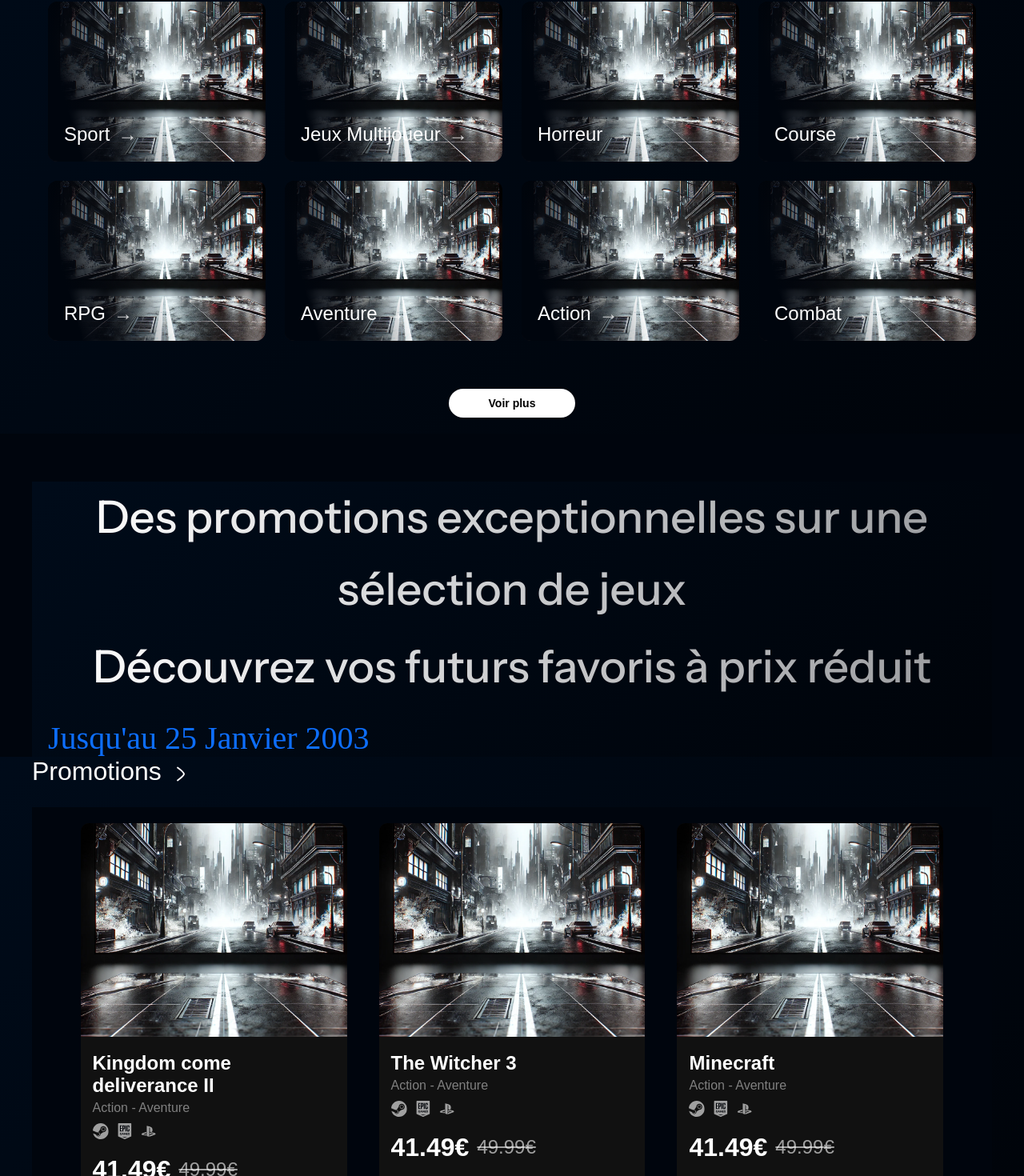
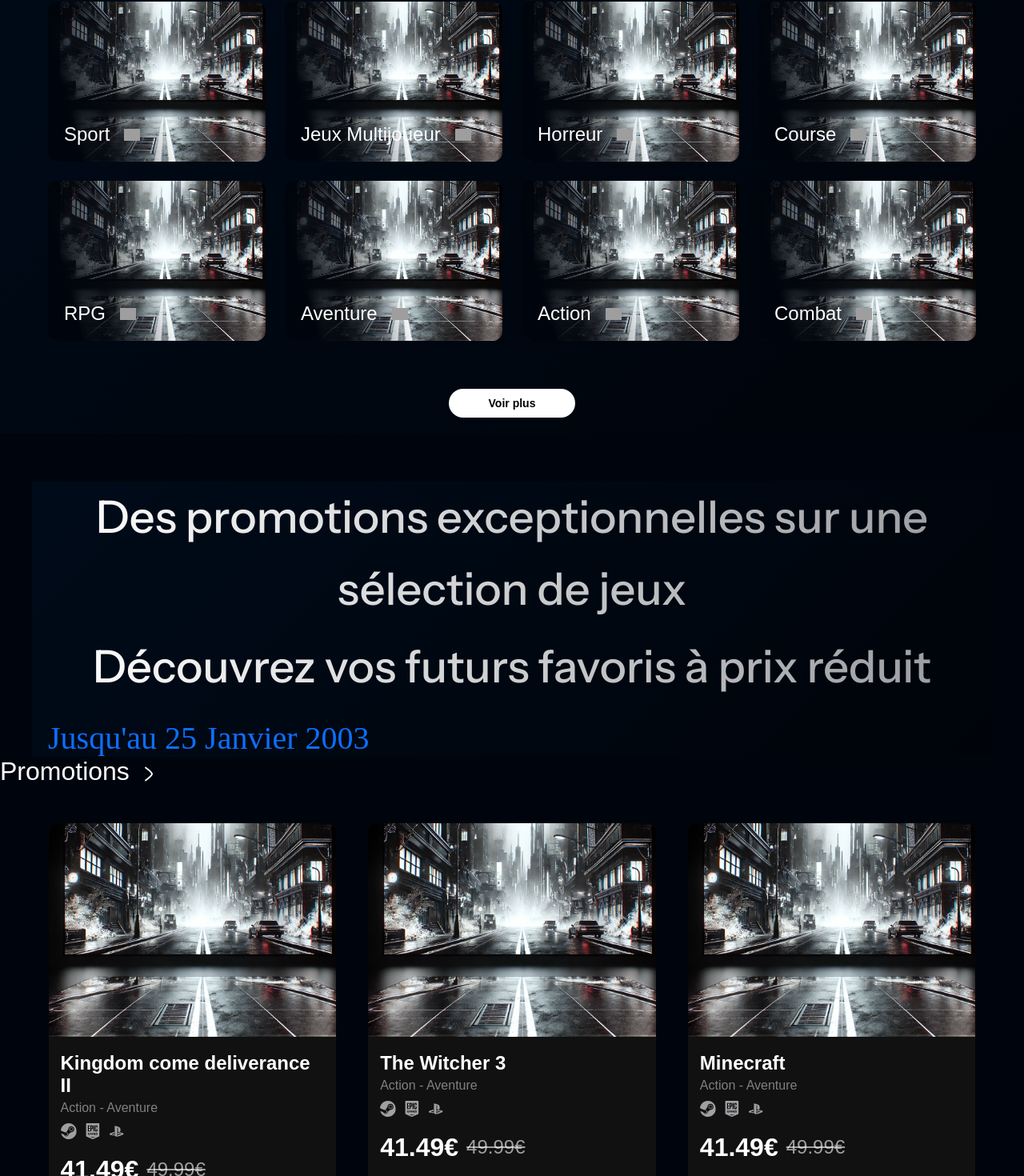
Before and after one commit to freelancersProjects/Aevoria-front, a React (Vite) app: page / in a window 1280 px wide. Shown: the part 2483-3953 px from the top of the page at 80% size. Built offline with nearby package versions, Linux system fonts and the light colour scheme; grey boxes are pictures that could not be loaded.

Commit message:
modification de la couleur de fond

```diff
--- a/src/components/AEV/AEV.CategoriesCard/CategoryCard.jsx
+++ b/src/components/AEV/AEV.CategoriesCard/CategoryCard.jsx
@@ -1,5 +1,6 @@
 import React from "react";
 import "./CategoryCard.scss";
+import ArrowCategorie from "../../../../dist/assets/svg/arrowCategorie.svg";
 
 const CategoryCard = ({ image, title }) => {
   return (
@@ -8,7 +9,7 @@
       <div className="category-overlay">
         <div className="category-title">
           <h3>{title}</h3>
-          <span>→</span>
+          <img src={ArrowCategorie} alt="Arrow" className="arrow-icon" />
         </div>
       </div>
     </div>
--- a/src/components/AEV/AEV.CategoriesCard/CategoryCard.scss
+++ b/src/components/AEV/AEV.CategoriesCard/CategoryCard.scss
@@ -47,3 +47,9 @@
       }
     }
   }
+
+.arrow-icon {
+  width: 20px;
+  height: auto;
+  margin-left: 8px;
+}
--- a/src/pages/Home/Home.jsx
+++ b/src/pages/Home/Home.jsx
@@ -98,12 +98,8 @@
         </p>
         <span style={{ fontFamily: 'Montserrat', fontSize: '40px' }}><span style={{ color: '#0D6EFD' }}>Jusqu'au 25 Janvier 2003</span></span>
       </div>
-
-      <div className='container-fluid'>
-        <SectionTitle text="Promotions" />
-        <Promotions />
-      </div>
-
+      <SectionTitle text="Promotions" />
+      <Promotions />
     </>
   );
 };
--- a/src/pages/Home/Home.scss
+++ b/src/pages/Home/Home.scss
@@ -102,7 +102,7 @@
 }
 
 .promotion-section {
-  background-color: #0C033A; // Couleur de fond
+  background-color: #00050D; // Nouvelle couleur de fond
   color: var(--white); // Couleur du texte pour le contraste
   padding: 20px; // Ajoutez un peu de padding pour l'esthétique
   border-radius: 10px; // Arrondir les coins si nécessaire
```
